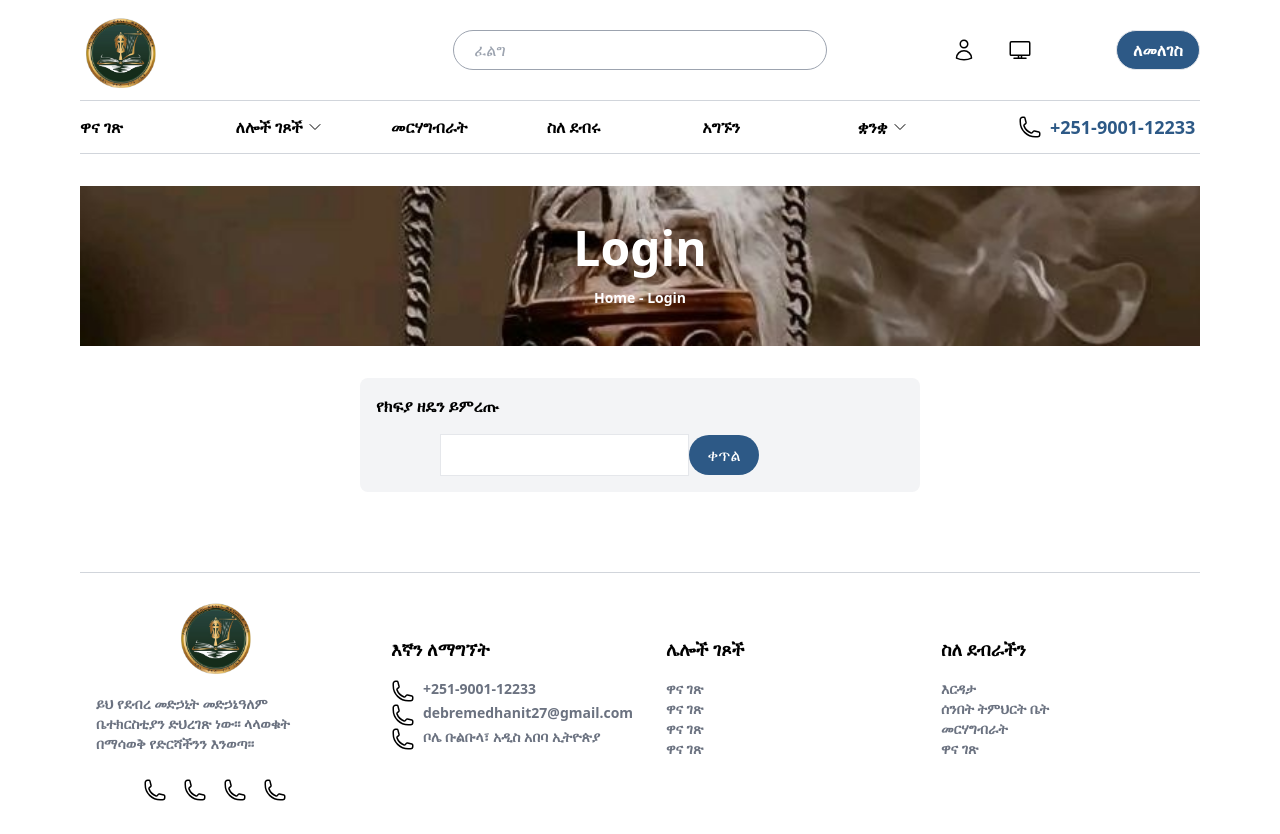
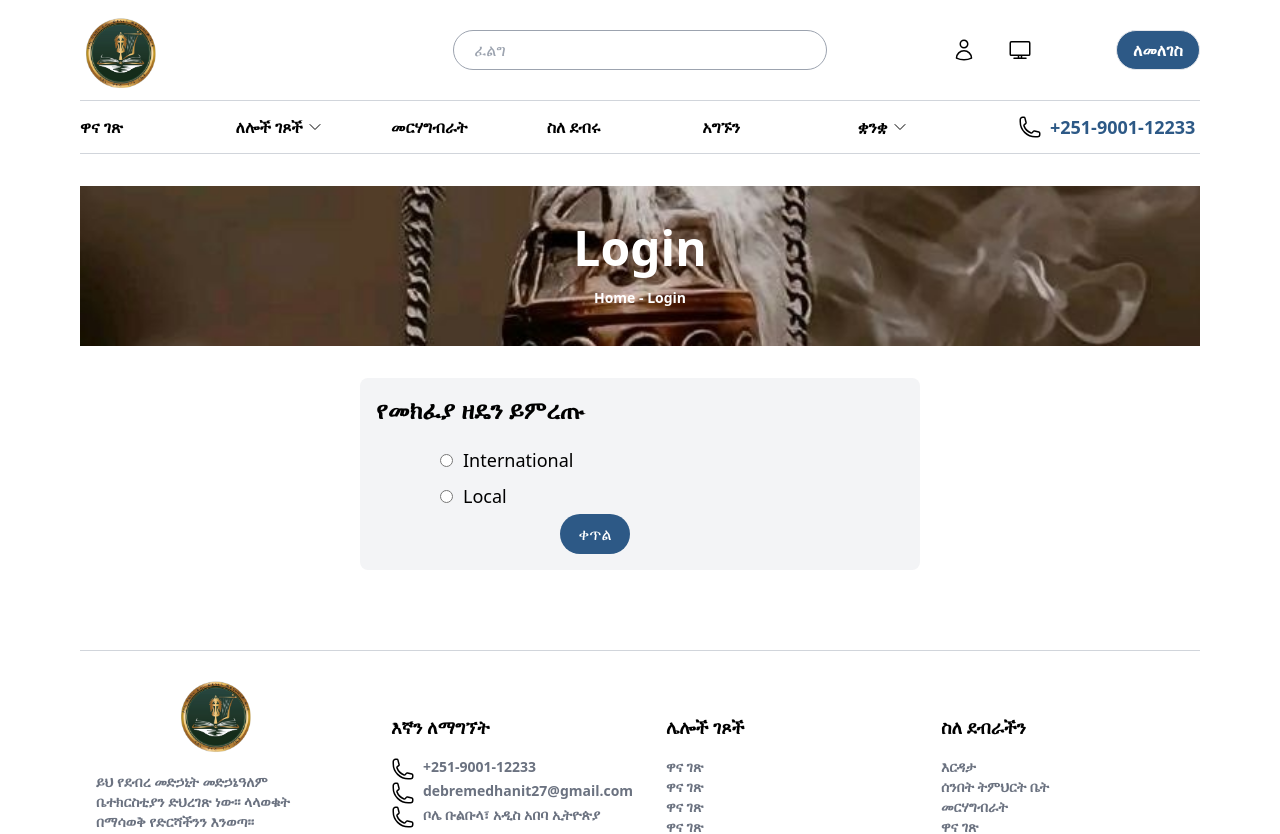
Before and after one commit to sel2127/Religious-IMS, a React (Create React App) app in the folder client/: page /donate/c in a window 1280 px wide. Shown: the top 834 px of the page. Built offline with nearby package versions, Linux system fonts and the light colour scheme.

Commit message:
donation choice

```diff
--- a/client/src/pages/DonationChoice.jsx
+++ b/client/src/pages/DonationChoice.jsx
@@ -1,80 +1,112 @@
 import React, { useState } from 'react';
 
 function DonationChoice(){
-    const [currentQuestion_donation, setCurrentQuestion_donation] = useState(0);
-    const [responses_donation, setResponses_donation] = useState([]);
-    const [userInput_donation, setUserInput_donation] = useState('');
-
-    const questions_donation = [
-      'የክፍያ ዘዴን ይምረጡ',
-      'ጾታ',
-      'ዕድሜ',
-      'የኢሜል አድራሻ',
-      'ስልክ ቁጥር',
-      'የአሁኑ አድራሻዎ',
+  const questions = [
+    'የመክፈያ ዘዴን ይምረጡ',
+    'ስም-አልባ መሆን ትፈልጋለህ',
+    'የገንዘብ መጠን ያስገቡ',
+    'ለአዘጋጆቹ አጭር መልእክት (አማራጭ)',
   ];
 
-    const handleResponse_donation = () => {
-      setResponses_donation([...responses_donation, userInput_donation]);
-      setUserInput_donation('');
-      setCurrentQuestion_donation(currentQuestion_donation + 1);
+  const [currentQuestion, setCurrentQuestion] = useState(0);
+  const [responses, setResponses] = useState([]);
+  const [userInput, setUserInput] = useState('');
+  const [errorMessage, setErrorMessage] = useState('');
+
+  const handleResponse = () => {
+    const question = questions[currentQuestion];
+
+
+  if (question === 'የመክፈያ ዘዴን ይምረጡ') {
+      if (userInput !== 'International' && userInput !== 'Local') {
+        setErrorMessage('እባክዎ ተመልክተው International ወይም local አምርርቶት ይምረጡ');
+        return;
+      }
+    }
+    else if (question === 'ስም-አልባ መሆን ትፈልጋለህ') {
+      if (userInput !== 'Yes' && userInput !== 'No') {
+        setErrorMessage('እባክዎ ተመልክተው Yes ወይም No አምርርቶት ይምረጡ');
+        return;
+      }
+    }
+    else if (question === 'የገንዘብ መጠን ያስገቡ') {
+      if (userInput.trim() === '') {
+        setErrorMessage('የገንዘብ መጠን ያስገቡ');
+        return;
+      }
+    }
+
+    setErrorMessage('');
+    setResponses((prevResponses) => [...prevResponses, userInput]);
+    setUserInput('');
+    setCurrentQuestion((prevQuestion) => prevQuestion + 1);
   };
 
-    const renderInput_donation = () => {
-      const question_donation = questions_donation[currentQuestion_donation];
-      if (question_donation === 'Gender') {
+  const renderInput = () => {
+    const question = questions[currentQuestion];
+
+    if (question === 'የመክፈያ ዘዴን ይምረጡ') {
       return (
-          <div className='flex flex-col'
-          style={{ marginLeft: '80px' }}>
-            <label>
+        <div className="flex flex-col" style={{ marginLeft: '80px' }}>
+          <label className='text-lg leading-loose '>
             <input
               type="radio"
-                name="gender"
-                value="Male"
-                checked={userInput_donation === 'Male'}
-                onChange={(e) => setUserInput_donation(e.target.value)}
+              name="payment method"
+              value="International"
+              checked={userInput === 'International'}
+              onChange={(e) => setUserInput(e.target.value)}
+              style={{ marginRight:'10px' }}
             />
-              Male
+             International
           </label>
-            <label>
+          <label className='text-lg leading-loose'>
             <input
               type="radio"
-                name="gender"
-                value="Female"
-                checked={userInput_donation === 'Female'}
-                onChange={(e) => setUserInput_donation(e.target.value)}
+              name="payment method"
+              value="Local"
+              checked={userInput === 'Local'}
+              onChange={(e) => setUserInput(e.target.value)}
+              style={{ marginRight:'10px'}}
             />
-              Female
+            Local
           </label>
         </div>
       );
-      } else if (question_donation === 'Age') {
+    } else if (question === 'ስም-አልባ መሆን ትፈልጋለህ')  {
+      return (
+        <div className="flex flex-col" style={{ marginLeft: '80px' }}>
+          <label className='text-lg leading-loose '>
+            <input
+              type="radio"
+              name="anonymity"
+              value="Yes"
+              checked={userInput === 'Yes'}
+              onChange={(e) => setUserInput(e.target.value)}
+              style={{ marginRight:'10px' }}
+            />
+             Yes
+          </label>
+          <label className='text-lg leading-loose'>
+            <input
+              type="radio"
+              name="anonymity"
+              value="No"
+              checked={userInput === 'No'}
+              onChange={(e) => setUserInput(e.target.value)}
+              style={{ marginRight:'10px'}}
+            />
+            No
+          </label>
+        </div>
+      );
+    }
+
+    else if (question === "የገንዘብ መጠን ያስገቡ") {
       return (
         <input
           type="number"
-            value={userInput_donation}
-            onChange={(e) => setUserInput_donation(e.target.value)}
-            className="border p-2 mb-4"
-            style={{ marginLeft: '80px' }}
-          />
-        );}
-        else if (question_donation === 'Email Address') {
-          return (
-            <input
-              type="email"
-              value={userInput_donation}
-              onChange={(e) => setUserInput_donation(e.target.value)}
-              className="border p-2 mb-4"
-              style={{ marginLeft: '80px' }}
-            />
-          );
-      }
-      else if (question_donation === 'Phone number') {
-        return (
-          <input
-            type="tel"
-            value={userInput_donation}
-            onChange={(e) => setUserInput_donation(e.target.value)}
+          value={userInput}
+          onChange={(e) => setUserInput(e.target.value)}
           className="border p-2 mb-4"
           style={{ marginLeft: '80px' }}
         />
@@ -84,10 +116,10 @@ function DonationChoice(){
     return (
       <input
         type="text"
-            value={userInput_donation}
-            onChange={(e) => setUserInput_donation(e.target.value)}
-            className="border p-2 mb-4"
-            style={{ marginLeft: '80px' }}
+        value={userInput}
+        onChange={(e) => setUserInput(e.target.value)}
+        className="mb-4 p-4 text-lg border border-gray-300 rounded-lg ml-8" placeholder="brief message"
+        style={{ width: '645px' , height: '161px' }}
       />
     );
   }
@@ -96,23 +128,28 @@ function DonationChoice(){
 
     return (
         <div>
-          {currentQuestion_donation < questions_donation.length ? (
+        {currentQuestion < questions.length ?(
             <div className="flex items-center justify-center">
               <div className="bg-gray-100 rounded-lg" style={{ width: '50%', height: '50%' }}>
-                <h1 className="m-4 txt-3xl font-bold">{questions_donation[currentQuestion_donation]}</h1>
-                {renderInput_donation()}
-                <button onClick={handleResponse_donation} className="bg-dark-blue text-white px-4 py-2 rounded-full ml-auto" style={{ width: '70px' }}>
+                <h1 className="m-4 text-2xl font-bold"> {questions[currentQuestion]}</h1>
+                {renderInput()}
+            {errorMessage && <p style={{ color: 'red', marginLeft: '80px' }}>{errorMessage}</p>}
+                <button onClick={handleResponse} className="bg-dark-blue text-white px-4 py-2 rounded-full mb-4" style={{ width: '70px' , marginLeft:'200px'}}>
                   ቀጥል
                 </button>
               </div>
             </div>
           ) : (
+            <div className="flex items-center justify-center">
             <div className='bg-gray-100 rounded-lg'>
               <h1 className="flex flex-col text-3xl font-bold mt-24 items-center justify-center">በተሳካ ሁኔታ ተመዝግበዋል!</h1>
               {/* <pre>{JSON.stringify(responses_donation, null, 2)}</pre> */}
             </div>
+            </div>
           )}
         </div>
+
+
       );
         }
 
```
Lines whose indentation alone changed are shown as unchanged.
